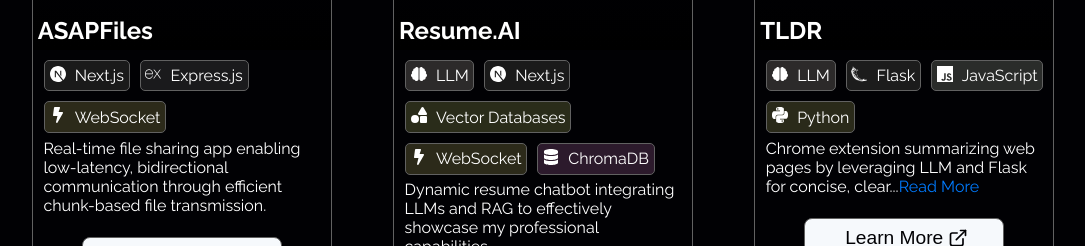
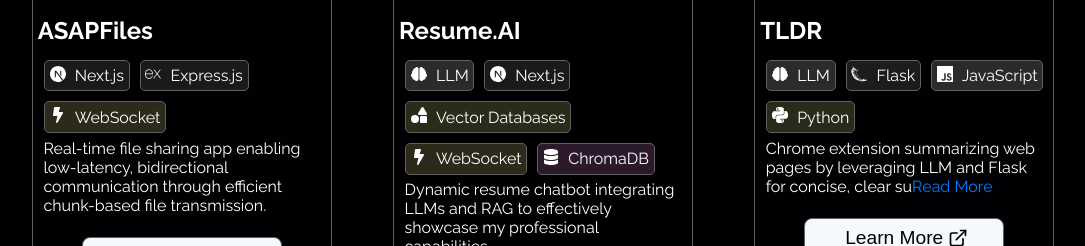
Before and after one commit to aneeshpatne/Personal-Portfolio, a Next.js app: page / in a window 1280 px wide. Shown: the part 3780-4026 px from the top of the page, without its empty margins (97-1182 px from the left). Built offline with nearby package versions, Linux system fonts and the light colour scheme.

Commit message:
fix: refactor ReadMoreText component to improve text display logic and interval handling

```diff
--- a/src/components/ProjectNew.jsx
+++ b/src/components/ProjectNew.jsx
@@ -192,13 +192,24 @@ function ReadMoreText({ text, wordlimit = 13, speed = 50 }) {
           clearInterval(interval);
         }
       }, speed);
-    } else {
-      setDisplayText(truncatedText);
     }
-
     return () => clearInterval(interval);
-  }, [isExpanded, text, truncatedText, speed]);
-
+  }, [isExpanded]);
+  useEffect(() => {
+    let interval;
+    if (!isExpanded) {
+      let i = text.length;
+      let interval = setInterval(() => {
+        if (i > truncatedText.length) {
+          setDisplayText(text.slice(0, i - 1));
+          i--;
+        } else {
+          clearInterval(interval);
+        }
+      }, speed);
+    }
+    return () => clearInterval(interval);
+  }, [isExpanded]);
   return (
     <p>
       {displayText}
```
